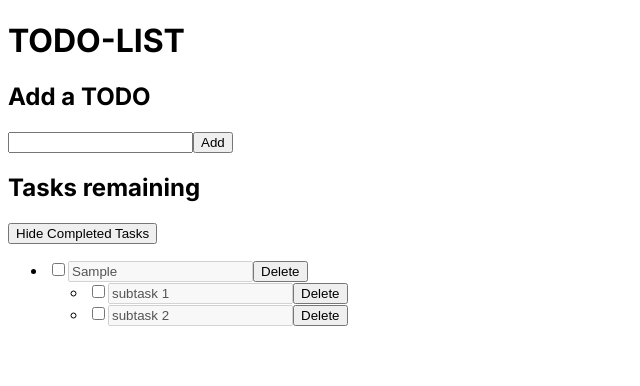
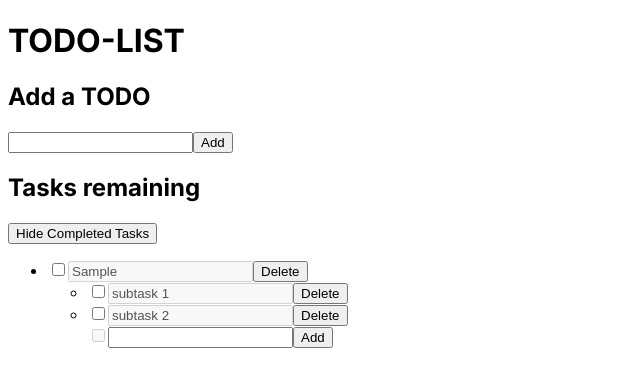
Before and after one commit to jerichosy/todo-list, a Next.js app: page / in a window 1280 px wide. Both pictures are taken after typing "Sample" into the empty fields and a click on the button "Add". Shown: the top 386 px of the page, without its empty margins (0-640 px from the left). Built offline with nearby package versions, Linux system fonts and the light colour scheme.

Commit message:
Can now add subtasks

```diff
--- /dev/null
+++ b/src/app/components/AddTodoSub.js
@@ -0,0 +1,29 @@
+"use client";
+
+import { useState } from "react";
+
+export default function AddTodoSub( {handleAddSubTask} ) {
+    const [subToAdd, setSubToAdd] = useState('')
+
+    function onChangeHandler(e) {
+        setSubToAdd(e.target.value)
+    }
+
+    function addSub() {
+        console.log('addSub')
+
+        if (subToAdd.trim()) {
+            handleAddSubTask(subToAdd)
+            setSubToAdd('');  // ? What does this do
+        }
+    }
+
+    return (
+        <form onSubmit={(e) => { e.preventDefault(); addSub(); }}>
+            <input type="checkbox" disabled={true} />
+            <input type="text" value={subToAdd} disabled={false} onChange={onChangeHandler} />
+            {/* <span>{todo.title}</span> */}
+            <button type='submit'>Add</button>
+        </form>
+    )
+}
--- a/src/app/components/Todo.js
+++ b/src/app/components/Todo.js
@@ -2,6 +2,7 @@
 
 import { useState } from "react";
 import TodoSub from "./TodoSub";
+import AddTodoSub from "./AddTodoSub";
 
 export default function Todo({ id, title, done, handleDeleteTodo, handleChangeTodo }) {
     // const subTasks = [
@@ -14,6 +15,9 @@ export default function Todo({ id, title, done, handleDeleteTodo, handleChangeTo
         { id: 2, title: 'subtask 2', done: false }
     ])
 
+    function handleAddSubTask(title) {
+        setSubTasks([...subTasks, { id: crypto.randomUUID(), title, done: false }])
+    }
     function handleDeleteSubTask(id) {
         setSubTasks(subTasks.filter(subTask => subTask.id !== id))
     }
@@ -35,6 +39,7 @@ export default function Todo({ id, title, done, handleDeleteTodo, handleChangeTo
                         />
                     </li>
                 ))}
+                <AddTodoSub handleAddSubTask={handleAddSubTask} />
             </ul>
         </>
     )
```
